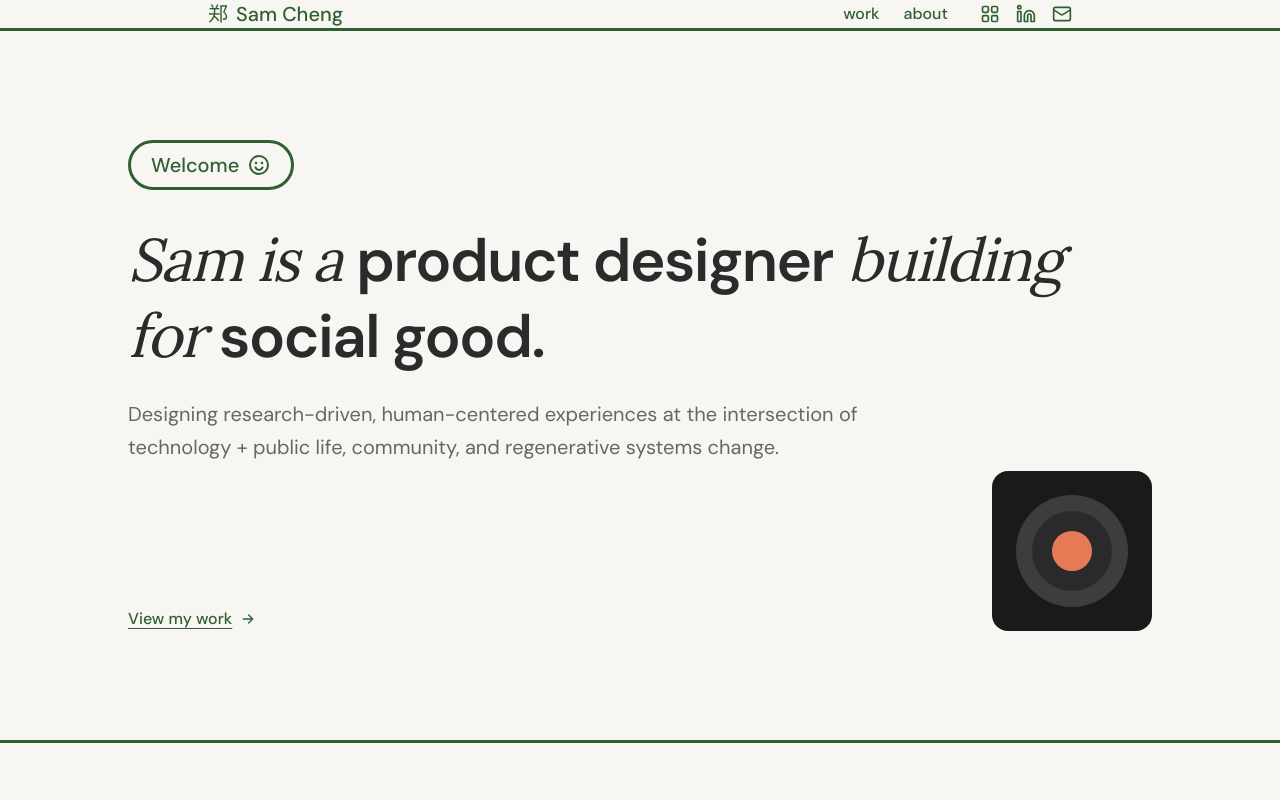
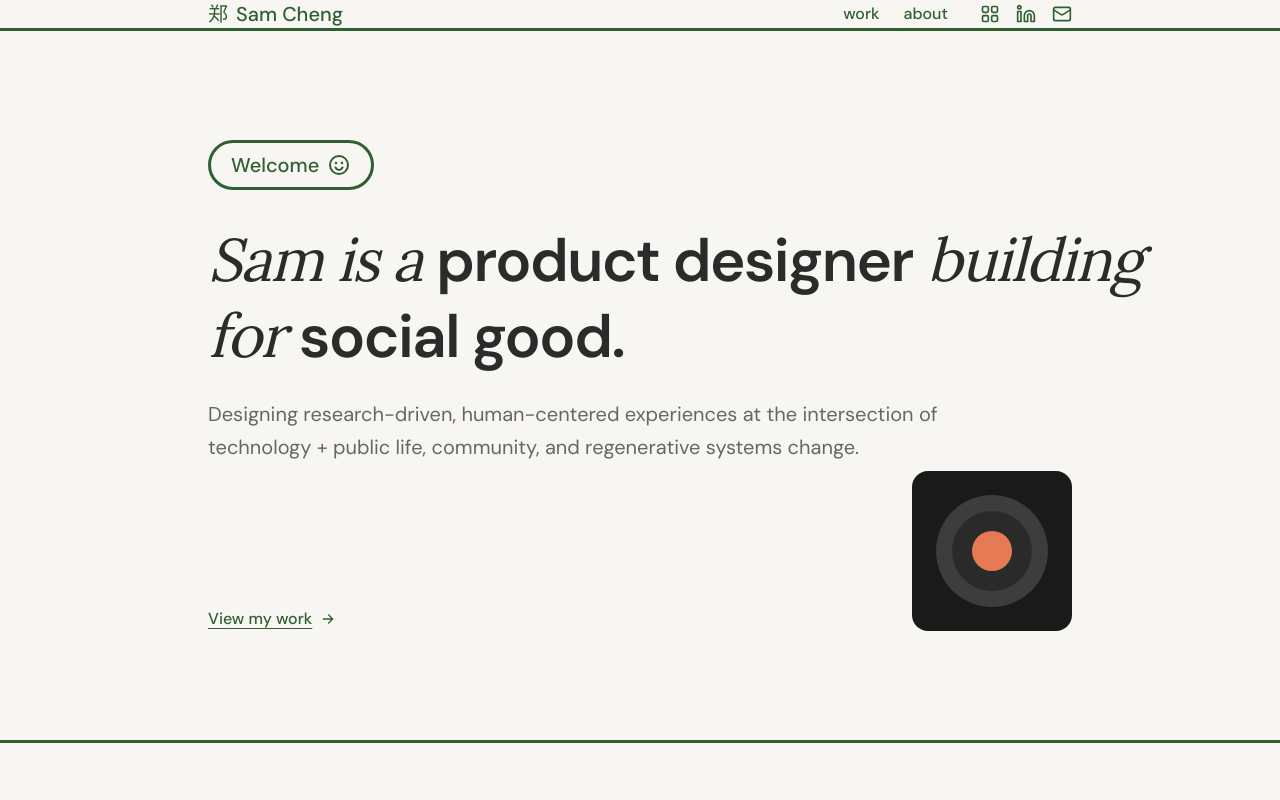
Before and after one commit to 1samanthacheng/portfolio, a Next.js app: page / in a window 1280 px wide. Shown: the top 800 px of the page. Built offline with nearby package versions, Linux system fonts and the light colour scheme.

Commit message:
Update hero.tsx
increased padding

```diff
--- a/components/hero.tsx
+++ b/components/hero.tsx
@@ -42,7 +42,7 @@ function ArrowRightIcon({ className }: { className?: string }) {
 
 export function Hero() {
   return (
-    <section className="relative flex h-[calc(100vh-91px)] flex-col justify-center px-8 md:px-16 lg:px-24 xl:px-32">
+    <section className="relative flex h-[calc(100vh-91px)] flex-col justify-center px-12 md:px-24 lg:px-40 xl:px-52">
       <div className="w-full max-w-5xl">
         {/* Welcome Badge */}
         <div className="mb-8 inline-flex items-center gap-2 rounded-full border-[3px] border-primary px-5 py-2">
```
